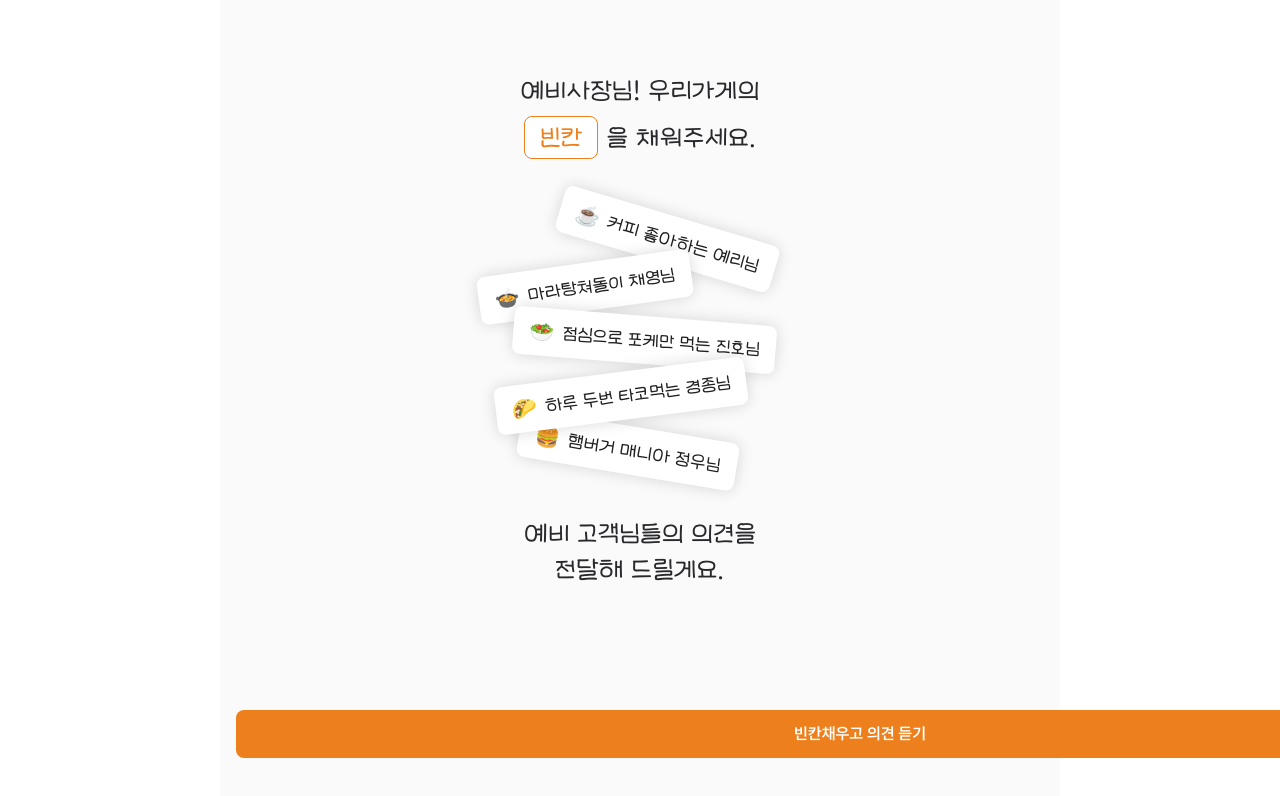
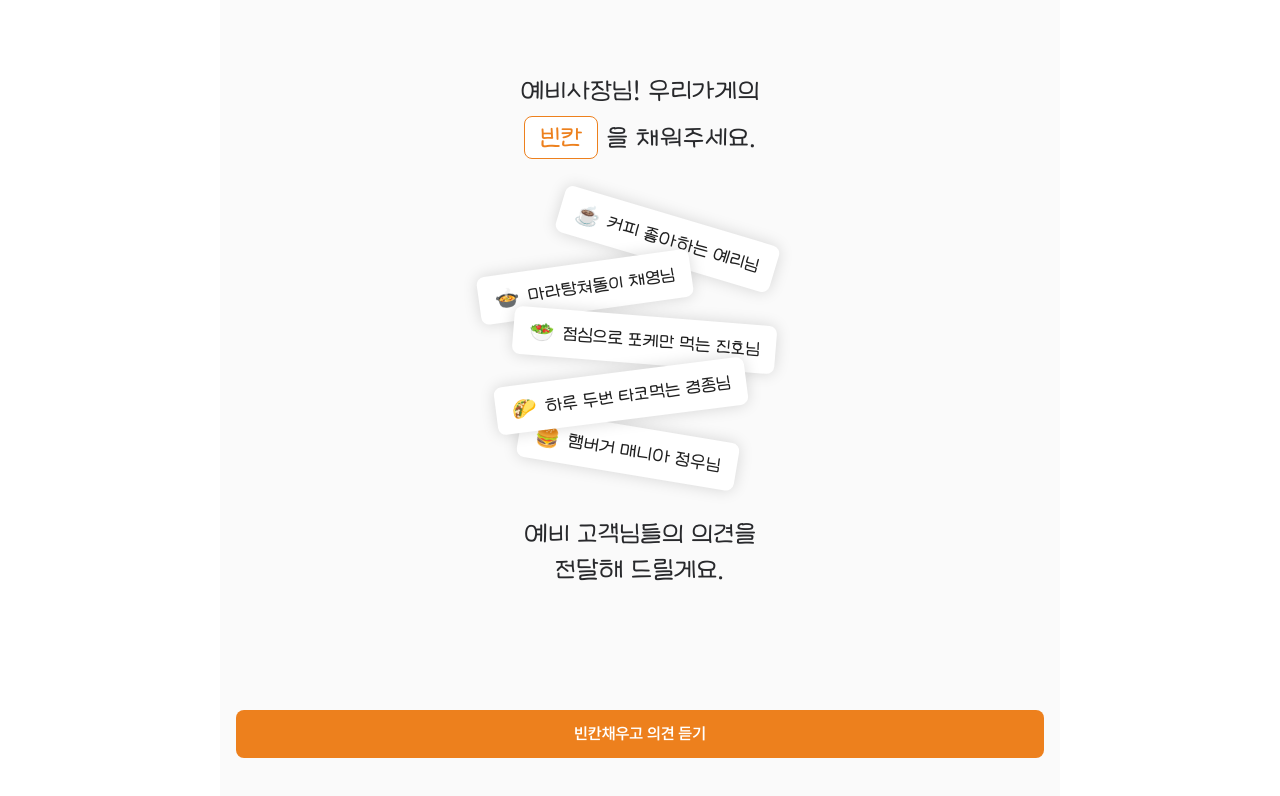
Before and after one commit to side-log/side-log-frontend, a Next.js app in the folder packages/scaffold/: page /landing in a window 1280 px wide. Shown: the top 796 px of the page. Built offline with nearby package versions, Linux system fonts and the light colour scheme; a web font is replaced by a local one.

Commit message:
fix: primary 버튼 하단에 고정

```diff
--- a/packages/scaffold/src/components/common/button/PrimaryButton.tsx
+++ b/packages/scaffold/src/components/common/button/PrimaryButton.tsx
@@ -35,6 +35,7 @@ const Button = styled.button<{
   justify-content: center;
   width: 100%;
   padding: 12px;
+  max-width: 808px;
   color: #fff;
   cursor: ${({ disabled }) => (disabled ? "default" : "pointer")};
   background-color: ${({ disabled }) => (disabled ? "#FBE5D0" : "#ED801D")};
--- a/packages/scaffold/src/components/common/container/Container.tsx
+++ b/packages/scaffold/src/components/common/container/Container.tsx
@@ -11,6 +11,7 @@ export const Container = (props: ContainerProps) => {
   return (
     <div
       css={css`
+        position: relative;
         width: 100%;
         height: 100vh;
         max-width: 840px;
--- a/packages/scaffold/src/pages/landing/index.tsx
+++ b/packages/scaffold/src/pages/landing/index.tsx
@@ -99,12 +99,14 @@ const Landing = () => {
       </Col>
       <div
         css={css`
-          position: fixed;
+          display: flex;
+          position: absolute;
           bottom: 42px;
           padding: 0 16px;
           width: 100%;
           display: flex;
-          justify-content: center;
+          left: 50%;
+          transform: translateX(-50%);
         `}
       >
         <PrimaryButton title="빈칸채우고 의견 듣기" />
```
